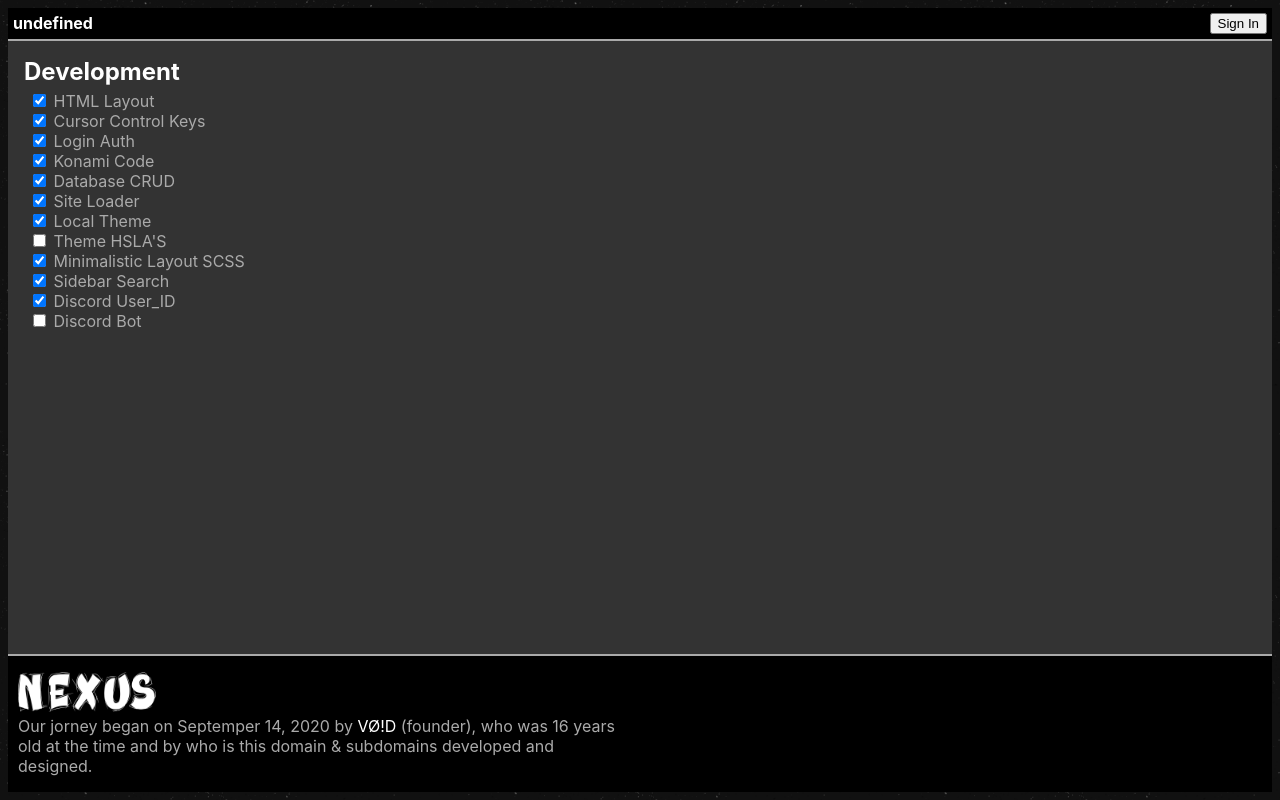
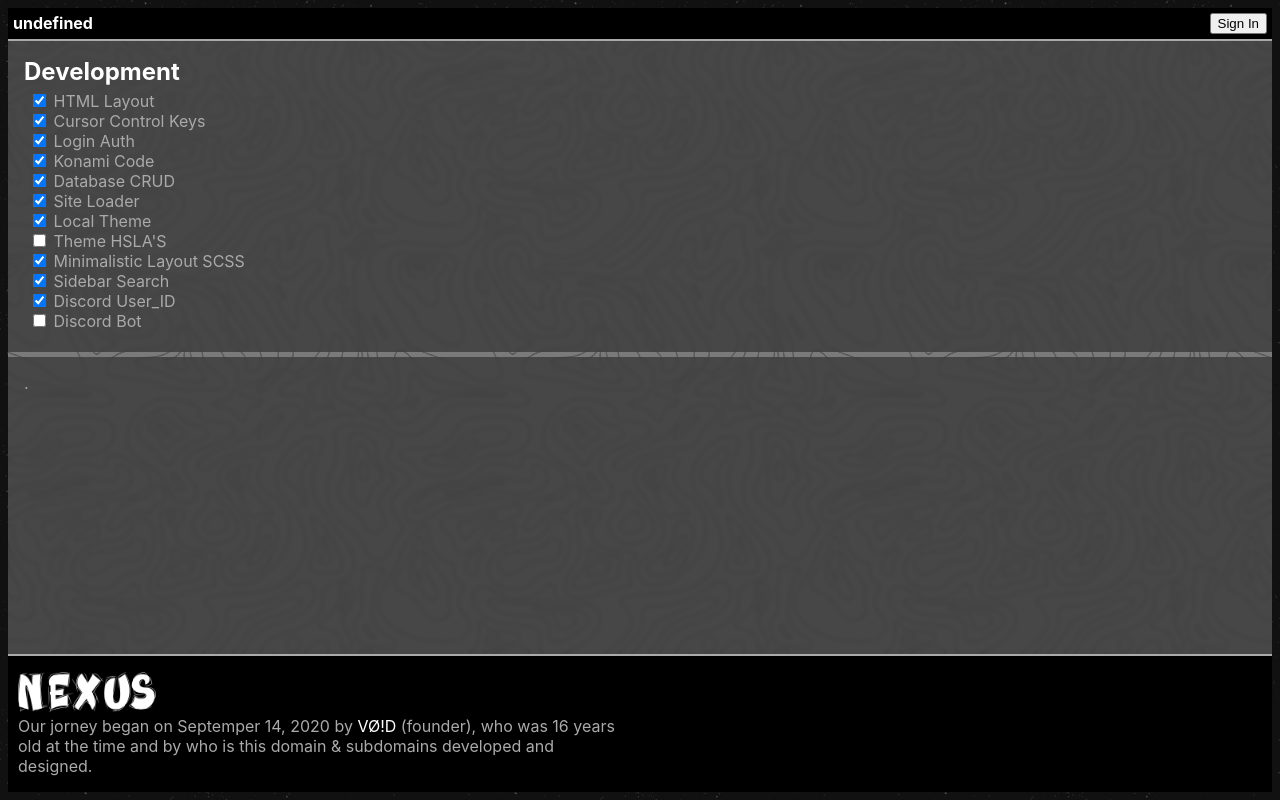
Before and after one commit to 7aav1/Nexus.Web, a SvelteKit app: page / in a window 1280 px wide. Built offline with nearby package versions, Linux system fonts and the light colour scheme; no server answers.

Commit message:
Theme Colors

```diff
--- a/src/routes/+layout.svelte
+++ b/src/routes/+layout.svelte
@@ -115,6 +115,7 @@
     grid-area: main;
     overflow: hidden overlay;
     flex-direction: column;
+    background-image: url("/canyon.png");
     &:hover::-webkit-scrollbar-thumb {
       border: 3px solid transparent;
       background-clip: padding-box !important;
--- a/src/routes/+page.svelte
+++ b/src/routes/+page.svelte
@@ -21,3 +21,7 @@
 
 
 </section>
+
+<section>
+  .
+</section>
--- a/src/routes/layout.scss
+++ b/src/routes/layout.scss
@@ -5,18 +5,16 @@
   body {
     --theme_00: hsl(var(--theme) 100% 75%);
     --theme_01: hsl(var(--theme) 100% 5%);
-    --theme_02: hsl(var(--theme) 50% 20%);
-    --theme_03: hsl(var(--theme) 50% 33%);
+    --theme_02: hsl(var(--theme) 100% 15% / .7);
+    --theme_03: hsl(var(--theme) 100% 33%);
+    --color: hsl(var(--theme) 0% 80%);
 
     --color_00: var(--theme_00, #f90);
     --color_01: var(--theme_01, #000);
-    --color_02: var(--theme_02, #333);
+    --color_02: var(--theme_02, #333333b3);
     --color_03: var(--theme_03, #555);
-    --color_04: #ccc;
+    color: var(--color, #aaa);
   }
-
-
-  color: #aaa
 }
 
 
@@ -61,6 +59,15 @@ body {
   flex, header, aside, main, nav {
     display: flex;}
 
+// FILTER
+  section {
+    backdrop-filter: blur(2px);}
+
+
+// Z-INDEX
+  aside {
+    z-index: 1 }
+
 
 // BACKGROUND
   body {background: #111 url(/noise.png)}
@@ -87,7 +94,6 @@ body {
   }
 
 
-
 // MARGIN
   h1, h2, h3 {
     margin: 0;
```
Also changed, not shown: src/lib/db/supabase.ts (+4 -5 lines), static/canyon.png (added).
